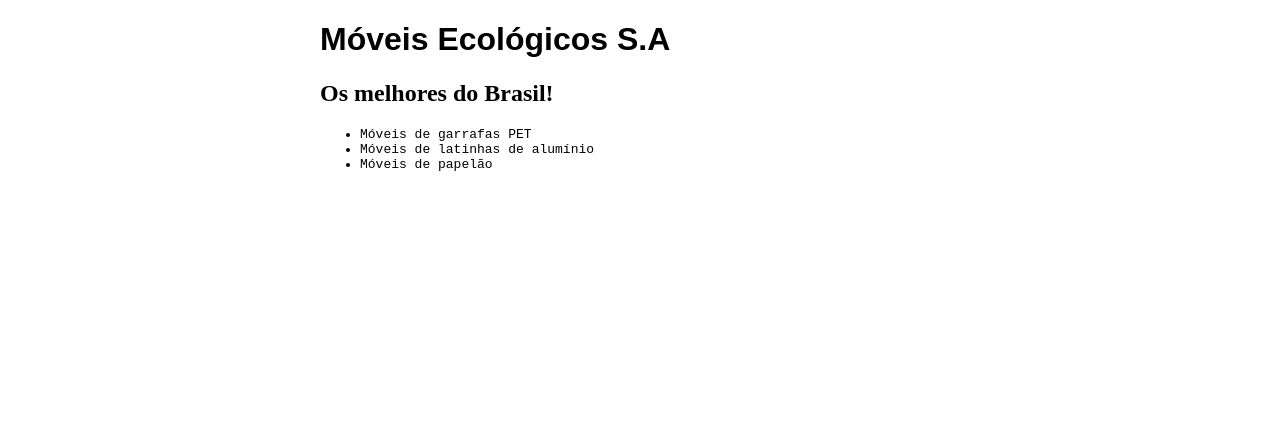
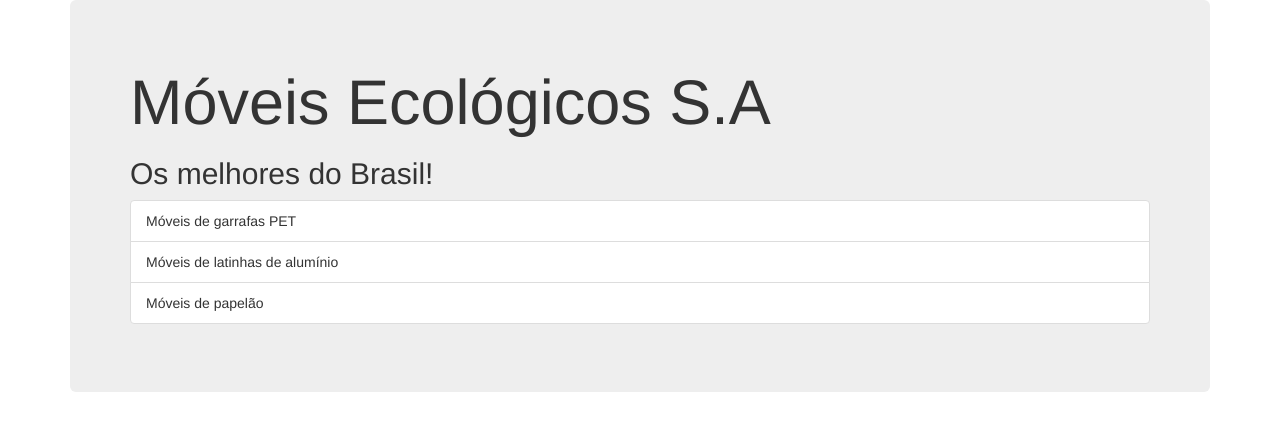
Before and after one commit to dfmoreto/moveis-ecologicos, a plain HTML site: page index.html in a window 1280 px wide. Drawn offline with nearby package versions, Linux system fonts and the light colour scheme.

Commit message:
Adicionando bootstrap

```diff
--- a/index.html
+++ b/index.html
@@ -4,17 +4,27 @@
 		<meta charset="utf-8" />
 		<meta name="description" content="Móveis ecológicos" />
 		<meta name="keywords" content="moveis ecologicos" />
-		<link rel="stylesheet" href="principal.css" />
+		<link rel="stylesheet" href="http://netdna.bootstrapcdn.com/bootstrap/3.1.1/css/bootstrap.min.css" />
 		<title>Móveis Ecológicos</title>
 		<script src="js/principal.js"></script>
 	</head>
 	<body onload="trocaBanner();">
-		<h1>Móveis Ecológicos S.A</h1>
-		<h2 id="mensagem"></h2>
-		<ul>
-			<li>Móveis de garrafas PET</li>
-			<li>Móveis de latinhas de alumínio</li>
-			<li>Móveis de papelão</li>
-		</ul>
+		<div class="container">
+			<div class="jumbotron">
+				<h1>Móveis Ecológicos S.A</h1>
+				<h2 id="mensagem"></h2>
+				<ul class="list-group">
+					<li class="list-group-item">
+						Móveis de garrafas PET
+					</li>
+					<li class="list-group-item">
+						Móveis de latinhas de alumínio
+					</li>
+					<li class="list-group-item">
+						Móveis de papelão
+					</li>
+				</ul>
+			</div>
+		</div>
 	</body>
 </html>
--- a/principal.css
+++ /dev/null
@@ -1,12 +0,0 @@
-body {
-	width: 50%;
-	margin: auto;
-}
-
-h1 {
-	font-family: sans-serif;
-}
-
-li {
-	font-family: monospace;
-}
```
